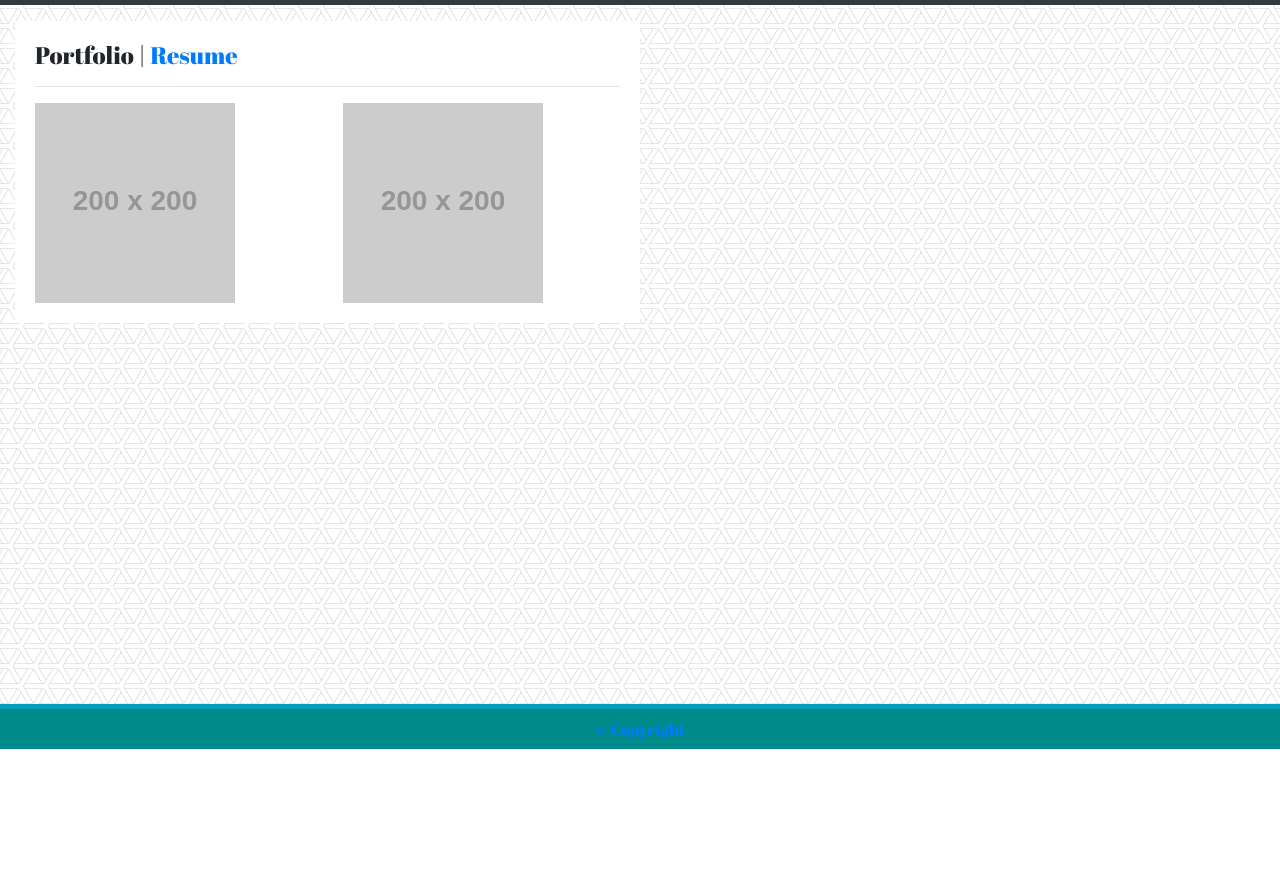
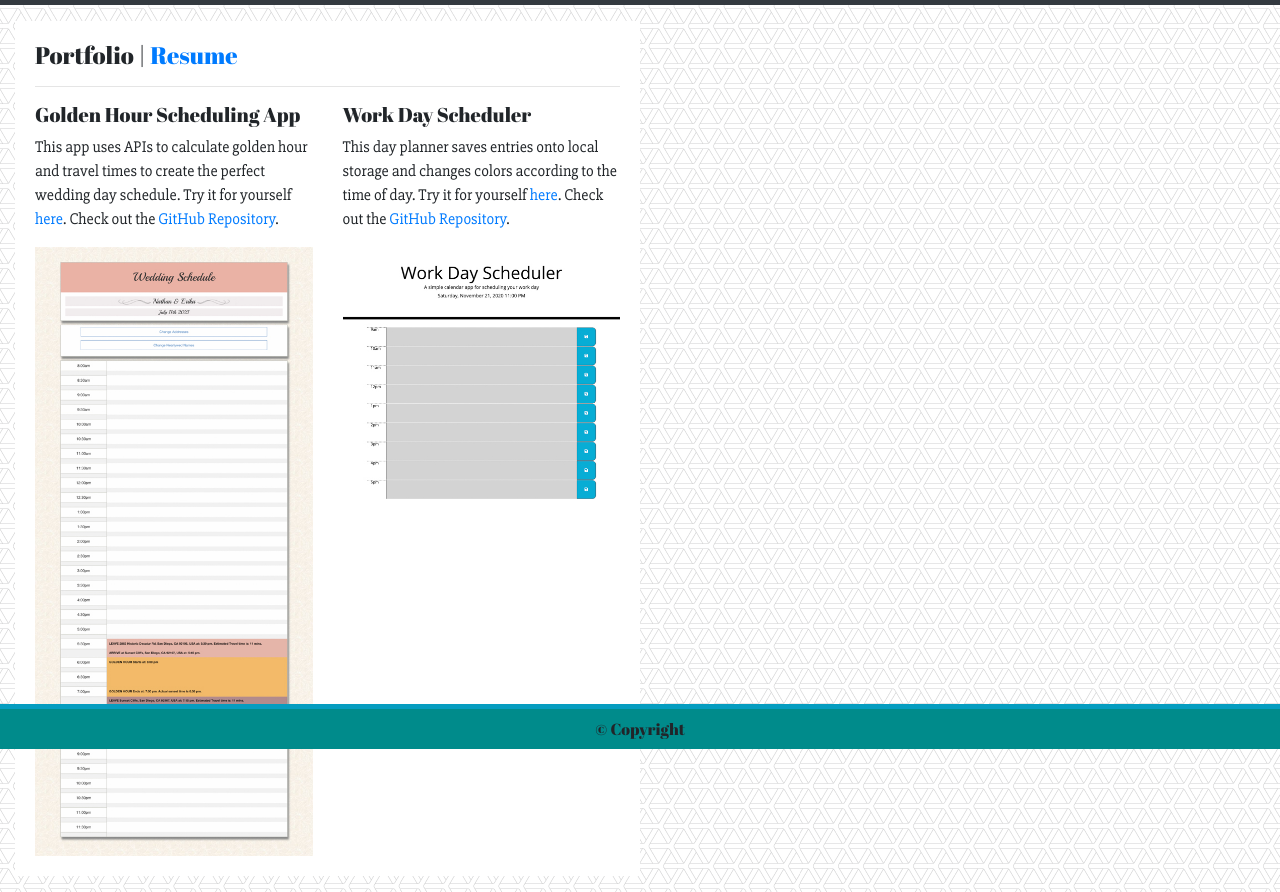
Before and after one commit to erikacueva/responsive-portfolio, a plain HTML site: page portfolio.html in a window 1280 px wide. Shown: the part 51-943 px from the top of the page. Before the commit the page ends 800 px from the top, so only its background shows below. Drawn offline with nearby package versions, Linux system fonts and the light colour scheme; placeholder pictures from the web are drawn by us.

Commit message:
added screen shot images to portfolio page and added links to GitHub repo.

```diff
--- a/portfolio.html
+++ b/portfolio.html
@@ -55,28 +55,21 @@
   <div class="container-fluid">
 
     <div class="card-body my-3 col-6" id="card-body">
-      <h4 class="card-title">Portfolio | <a href="./assets/ErikaCuevaResume.pdf" download> Resume</h4>
+
+      <h4 class="card-title">Portfolio | <a href="./assets/ErikaCuevaResume.pdf" download> Resume</a></h4>
+
      <hr>
       <div class="row mt-3">
         <div class="col-6">
-          <img class="img-fluid" src="http://placehold.it/200x200" alt="image">
+          <h5>Golden Hour Scheduling App</h5>
+          <p>This app uses APIs to calculate golden hour and travel times to create the perfect wedding day schedule. Try it for yourself <a href="https://mbubel.github.io/projectwedding/" target="_blank"> here</a>. Check out the <a href="https://github.com/mbubel/projectwedding" target="_blank">GitHub Repository</a>. </p>
+          <img class="img-fluid" src="./assets/GoldenHourScheduler.jpg" alt="Screen Shot of Golden Hour Scheduling App">
         </div>
         <div class="col-6">
-          <img class="img-fluid" src="http://placehold.it/200x200" alt="image">
+          <h5>Work Day Scheduler</h5>
+          <p>This day planner saves entries onto local storage and changes colors according to the time of day. Try it for yourself <a href="https://erikacueva.github.io/dayplanner/" target="_blank"> here</a>. Check out the <a href="https://github.com/erikacueva/dayplanner" target="_blank">GitHub Repository</a>. </p>
+          <img class="img-fluid" src="./assets/WorkDayScheduler.jpg" alt="Work Day Scheduler that is a gray agenda from 8-5.">
         </div>
-    </div>
-    <!-- <div class="row mt-3">
-      <div class="col-6">
-        <img class="img-fluid" src="http://placehold.it/200x200" alt="image">
-      </div>
-      <div class="col-6">
-        <img class="img-fluid" src="http://placehold.it/200x200" alt="image">
-      </div>
-    </div>
-    <div class="row mt-3">
-      <div class="col-6">
-        <img class="img-fluid" src="http://placehold.it/200x200" alt="image">
-      </div> -->
     </div>
     <footer class="fixed-bottom mt-auto background">
       <div class="text-center py-2">© Copyright</div>
```
Also changed, not shown: assets/GoldenHourScheduler.jpg (added), assets/WorkDayScheduler.jpg (added).
